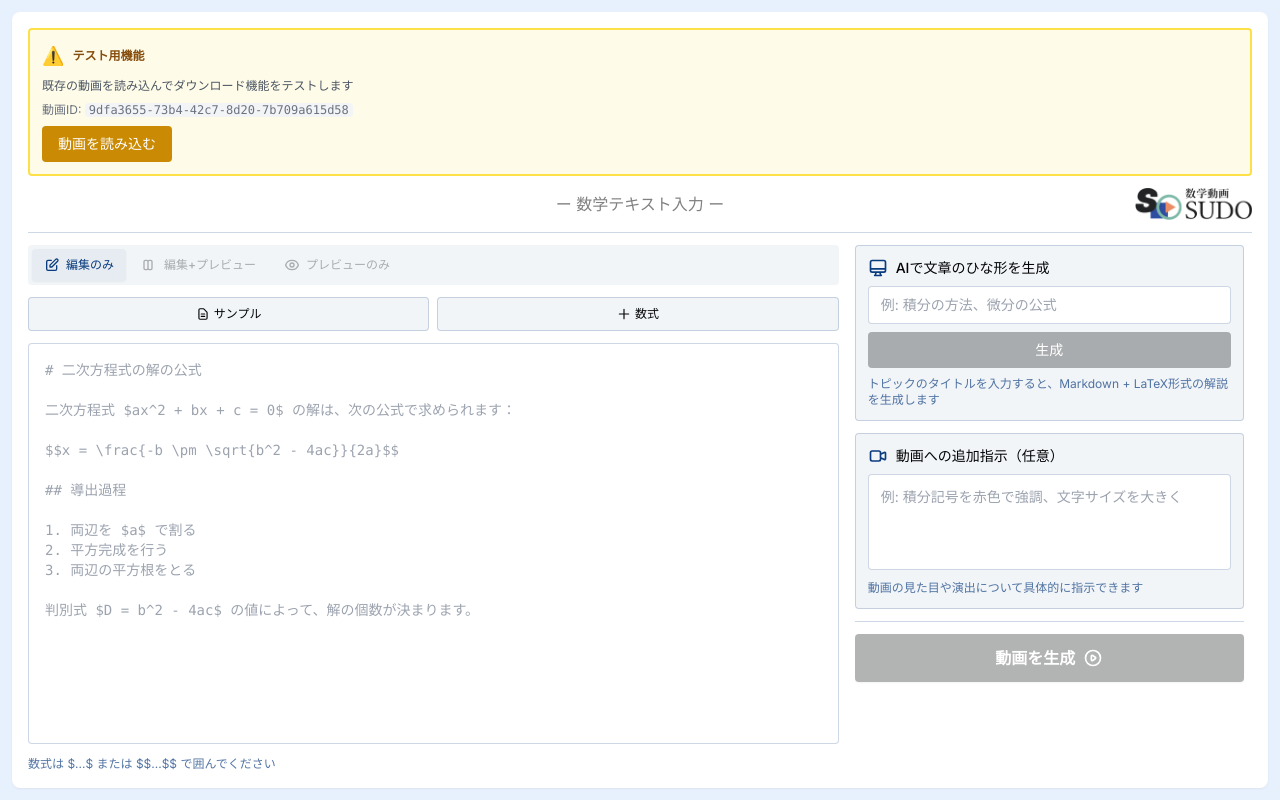
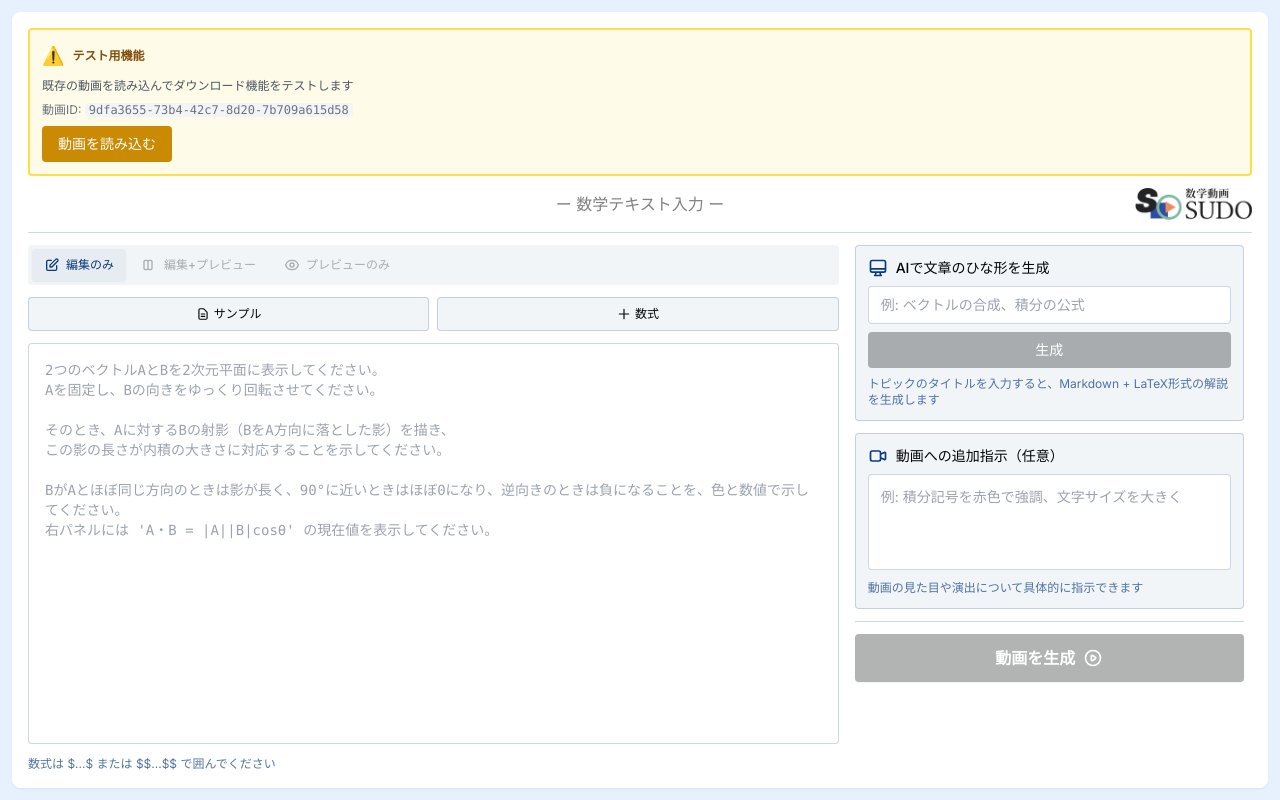
Before and after one commit to jphacks/ng_2501, a Next.js app in the folder front/: page / in a window 1280 px wide. Built offline with nearby package versions, Linux system fonts and the light colour scheme; no server answers.

Commit message:
最初の画面でのサンプルと補完の修正

```diff
--- a/front/src/app/datas/GeminiConfig.ts
+++ b/front/src/app/datas/GeminiConfig.ts
@@ -50,21 +50,11 @@ export const buildMathContinuationPrompt = (latex: string): string => {
 
 // プロンプト生成: タイトルから数学ノート生成
 export const buildCompletionPrompt = (title: string): string => {
-    const hasJapanese = /[\u3040-\u30ff\u3400-\u4dbf\u4e00-\u9fff]/.test(title);
-    const targetLanguage = hasJapanese ? 'Japanese' : 'English';
-
-    return [
-        `You are preparing structured math-learning content titled "${title}".`,
-        `Respond in ${targetLanguage}.`,
-        'Produce concise markdown with exactly 3 sections.',
-        'Each section must:',
-        '1. Start with a level-2 heading (##).',
-        '2. Reuse and analyze a single primary LaTeX equation; show the full equation once and refer to its components or rearrangements rather than introducing unrelated formulas.',
-        'Ensure each section includes at least one LaTeX expression derived from that primary equation (inline $...$ or block $$...$$).',
-        '3. Focus purely on mathematical definitions, symbolic manipulation, and planar (2D) interpretations that can be readily visualized; avoid 3D topics.',
-        'Keep prose minimal—prioritize the equation, its derivation, term-by-term explanations, and a short worked numeric example when possible.',
-        'End the final section with a bullet list titled "Tips" that briefly notes at least one real-world or computational use case of the equation.',
-        'Limit the entire response to roughly 1,000 characters; stay concise while fulfilling the requirements.',
-        'Do not modify or restate the provided title, and avoid adding placeholder text or unrelated English filler.',
-    ].join('\n');
+  return [
+    '高校数学のテーマから説明するためのアニメーションを考えてください。',
+    `理解を助ける具体的手順を120〜150字の一文で書いてください。`,
+    '高校数学の用語を使って、解説をしてください。',
+    '出力は一文のみ・前置きや箇条書き禁止・必ず「〜してください」で終えてください。',
+    `テーマ: ${title}`,
+  ].join('\n');
 };
--- a/front/src/app/hooks/useGeminiAPI.ts
+++ b/front/src/app/hooks/useGeminiAPI.ts
@@ -41,9 +41,7 @@ export const predictMathContinuation = async (
             },
         ],
         generationConfig: {
-            temperature: 0.3,
-            topP: 0.95,
-            topK: 40,
+            temperature: 0.2,
             maxOutputTokens: AUTOCOMPLETE_MAX_OUTPUT_TOKENS,
         },
     };
@@ -130,9 +128,7 @@ export const generateMathNoteFromTitle = async (
             },
         ],
         generationConfig: {
-            temperature: 0.7,
-            topP: 0.9,
-            topK: 40,
+            temperature: 0.0,
             maxOutputTokens: COMPLETION_MAX_OUTPUT_TOKENS,
         },
     };
--- a/front/src/components/landing/MathTextInput.tsx
+++ b/front/src/components/landing/MathTextInput.tsx
@@ -403,58 +403,28 @@ export function MathTextInput({ onSubmit, isGenerating }: MathTextInputProps) {
         }, 100)
     }
 
-    const placeholderText = `# 二次方程式の解の公式
+    const placeholderText = `2つのベクトルAとBを2次元平面に表示してください。
+Aを固定し、Bの向きをゆっくり回転させてください。
 
-二次方程式 $ax^2 + bx + c = 0$ の解は、次の公式で求められます：
+そのとき、Aに対するBの射影（BをA方向に落とした影）を描き、
+この影の長さが内積の大きさに対応することを示してください。
 
-$$x = \\frac{-b \\pm \\sqrt{b^2 - 4ac}}{2a}$$
-
-## 導出過程
-
-1. 両辺を $a$ で割る
-2. 平方完成を行う
-3. 両辺の平方根をとる
-
-判別式 $D = b^2 - 4ac$ の値によって、解の個数が決まります。`
+BがAとほぼ同じ方向のときは影が長く、90°に近いときはほぼ0になり、逆向きのときは負になることを、色と数値で示してください。
+右パネルには 'A・B = |A||B|cosθ' の現在値を表示してください。`
 
     const loadSampleText = () => {
         if (text.trim() && !window.confirm('現在の入力内容が削除されます。サンプルを読み込みますか？')) {
             return
         }
 
-        const sample = `# 三角関数の"動き"を単位円で体感しよう
-## 1. 単位円で三角関数スタート！
+        const sample = `2つのベクトルAとBを2次元平面に表示してください。
+Aを固定し、Bの向きをゆっくり回転させてください。
 
-まず半径1（原点中心）の円＝**単位円**を用意しよう。
+そのとき、Aに対するBの射影（BをA方向に落とした影）を描き、
+この影の長さが内積の大きさに対応することを示してください。
 
-- x軸の正の方向（右向き）を0°、そこから反時計回りに角度 $\\theta$ をとる。
-- このとき単位円上の点 $P$ の座標は
-
-$$P(\\cos\\theta,\\,\\sin\\theta)$$
-
-  - 横：$\\cos\\theta$
-  - 縦：$\\sin\\theta$
-
-**POINT:** どの $\\theta$ でも $\\cos^2\\theta+\\sin^2\\theta=1$。
-これは**三角関数の基本式**だね！
-
----
-
-## 2. "角度を90°（$\\frac{\\pi}{2}$）ずらす"ってどういうこと？
-
-次に、点 $P$ を角度90°、つまり $\\frac{\\pi}{2}$ 進めてみよう。
-
-- 回転後の座標
-
-$$Q\\left(\\cos\\left(\\theta+\\frac{\\pi}{2}\\right),\\,\\sin\\left(\\theta+\\frac{\\pi}{2}\\right)\\right)$$
-
-- 実は、これは
-
-$$Q(-\\sin\\theta,\\,\\cos\\theta)$$
-
-となる！
-
-**POINT:** "$\\cos\\theta$"の成分が"$-\\sin\\theta$"に、"$\\sin\\theta$"が"$\\cos\\theta$"に。それぞれ"入れ替わり、横はマイナス"されてるね。`
+BがAとほぼ同じ方向のときは影が長く、90°に近いときはほぼ0になり、逆向きのときは負になることを、色と数値で示してください。
+右パネルには 'A・B = |A||B|cosθ' の現在値を表示してください。`
 
         setText(sample)
         setCursorPosition(sample.length)
@@ -576,7 +546,7 @@ $$Q(-\\sin\\theta,\\,\\cos\\theta)$$
                                     type="text"
                                     value={titleInput}
                                     onChange={(e) => setTitleInput(e.target.value)}
-                                    placeholder="例: 積分の方法、微分の公式"
+                                    placeholder="例: ベクトルの合成、積分の公式"
                                     className="w-full px-3 py-2 text-sm border border-[#0A3B7E]/20 rounded focus:ring-2 focus:ring-[#0A3B7E] focus:border-transparent"
                                     disabled={isGeneratingContent || isGenerating}
                                 />
@@ -821,7 +791,7 @@ $$Q(-\\sin\\theta,\\,\\cos\\theta)$$
                                             type="text"
                                             value={titleInput}
                                             onChange={(e) => setTitleInput(e.target.value)}
-                                            placeholder="例: 積分の方法、微分の公式"
+                                            placeholder="例: ベクトルの合成、積分の公式"
                                             className="w-full px-3 py-2 text-sm border border-[#0A3B7E]/20 rounded focus:ring-2 focus:ring-[#0A3B7E] focus:border-transparent"
                                             disabled={isGeneratingContent || isGenerating}
                                         />
```
